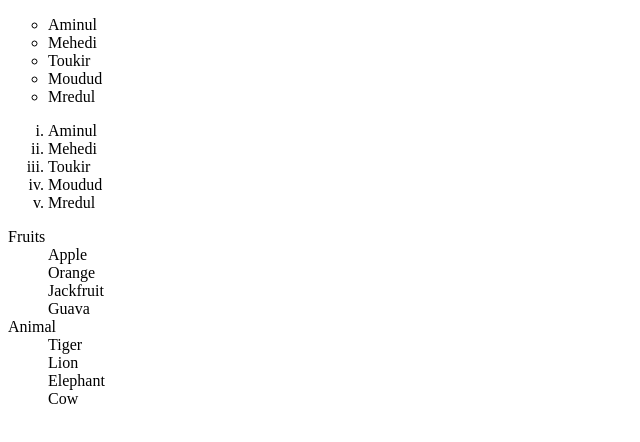
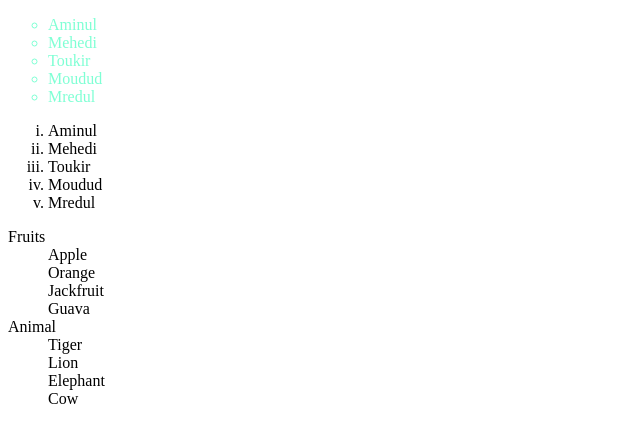
Before and after one commit to gbyousufalibd/First_Project, a plain HTML site: page List.html in a window 1280 px wide. Shown: the whole page, without its empty margins (0-640 px from the left). Drawn offline with Linux system fonts and the light colour scheme.

Commit message:
Update List.html

```diff
--- a/List.html
+++ b/List.html
@@ -7,7 +7,7 @@
 </head>
 <body>
 
-    <ul style="list-style: circle;">
+    <ul style="list-style: circle; color: aquamarine;">
         <li>Aminul</li>
         <li>Mehedi</li>
         <li>Toukir</li>
```
